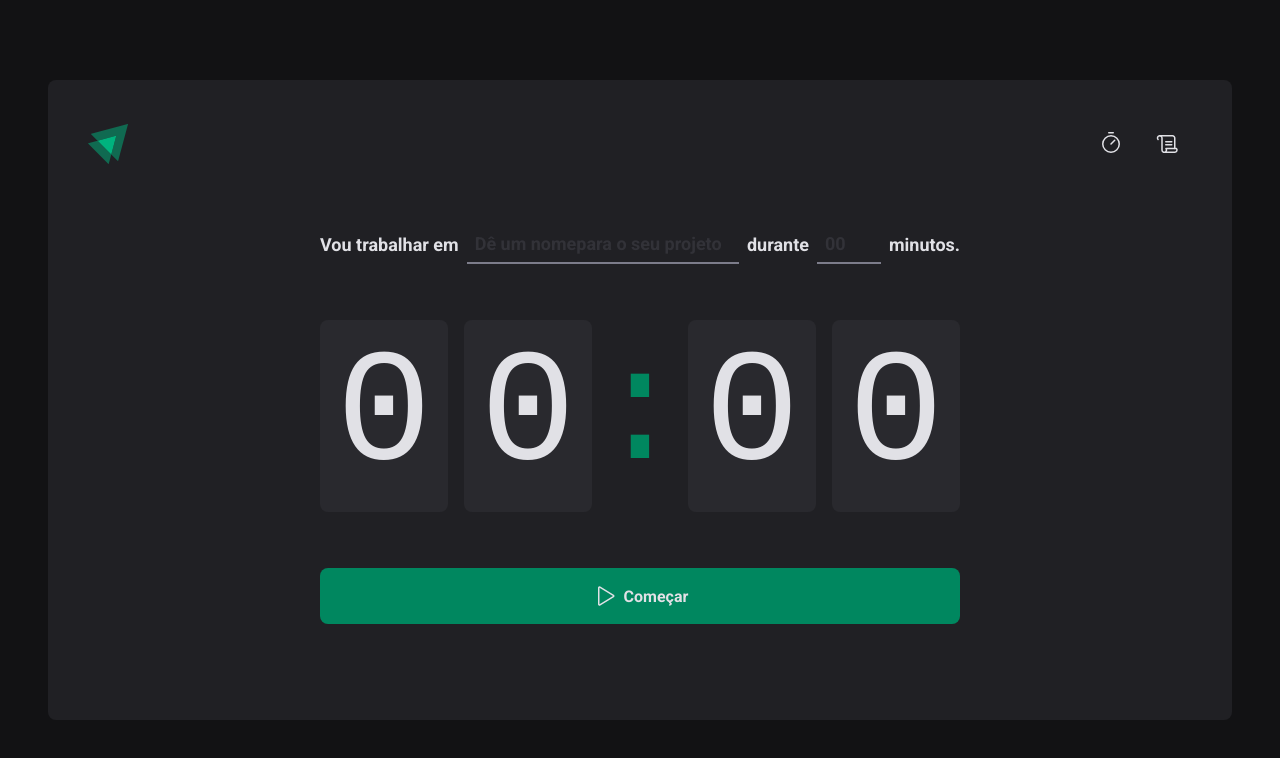
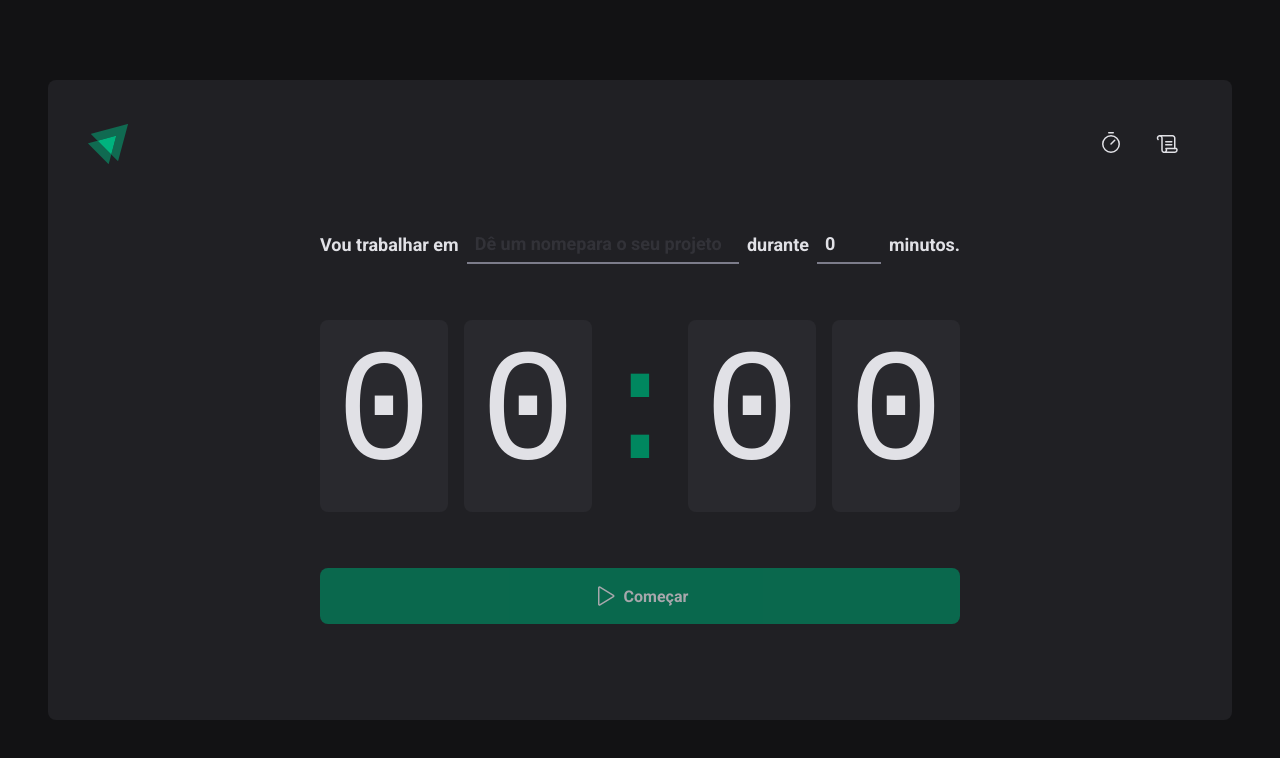
Before and after one commit to Jones-bass/Timer-ROCKETSEAT, a React (Vite) app: page / in a window 1280 px wide. Shown: the top 758 px of the page. Built offline with nearby package versions, Linux system fonts and the light colour scheme.

Commit message:
Formulário

```diff
--- a/package.json
+++ b/package.json
@@ -9,11 +9,14 @@
     "preview": "vite preview"
   },
   "dependencies": {
+    "@hookform/resolvers": "^2.9.7",
     "phosphor-react": "^1.4.1",
     "react": "^18.2.0",
     "react-dom": "^18.2.0",
+    "react-hook-form": "^7.34.0",
     "react-router-dom": "^6.3.0",
-    "styled-components": "^5.3.5"
+    "styled-components": "^5.3.5",
+    "zod": "^3.17.10"
   },
   "devDependencies": {
     "@rocketseat/eslint-config": "^1.1.3",
--- a/src/pages/Home/index.tsx
+++ b/src/pages/Home/index.tsx
@@ -1,4 +1,7 @@
 import { Play } from 'phosphor-react'
+import { useForm } from 'react-hook-form'
+import { zodResolver } from '@hookform/resolvers/zod'
+import * as zod from 'zod'
 import {
   CountContainer,
   FormContainer,
@@ -9,16 +12,43 @@
   TaskInput,
 } from './styles'
 
+const newCycleFormValidationSchema = zod.object({
+  task: zod.string().min(1, 'Informe a tarefa'),
+  minutesAmount: zod
+    .number()
+    .min(5, 'O clico precisa ser no minimo de 5 minutos.')
+    .max(60, 'O ciclo precisa ser de no maximo de 60 minutos.'),
+})
+
+type NewCycleFormData = zod.infer<typeof newCycleFormValidationSchema>
+
 export function Home() {
+  const { register, handleSubmit, watch, reset } = useForm<NewCycleFormData>({
+    resolver: zodResolver(newCycleFormValidationSchema),
+    defaultValues: {
+      task: '',
+      minutesAmount: 0,
+    },
+  })
+
+  function handleCreateNewCycle(data: NewCycleFormData) {
+    console.log(data)
+    reset()
+  }
+
+  const task = watch('task')
+  const isSubmitDisaled = !task
+
   return (
     <HomeContainer>
-      <form action="">
+      <form onSubmit={handleSubmit(handleCreateNewCycle)} action="">
         <FormContainer>
           <label htmlFor="task">Vou trabalhar em</label>
           <TaskInput
             id="task"
             list="task-suggestions"
             placeholder="Dê um nomepara o seu projeto"
+            {...register('task')}
           />
 
           <datalist id="task-suggestions">
@@ -34,8 +64,9 @@
             id="minutesAmount"
             placeholder="00"
             step={5}
-            min={0}
+            min={5}
             max={60}
+            {...register('minutesAmount', { valueAsNumber: true })}
           />
 
           <span>minutos.</span>
@@ -49,7 +80,7 @@
           <span>0</span>
         </CountContainer>
 
-        <StartCountdownButton type="submit">
+        <StartCountdownButton disabled={isSubmitDisaled} type="submit">
           <Play size={24} />
           Começar
         </StartCountdownButton>
```
Also changed, not shown: 1 other file (tests, documents, lock files or other folders).
